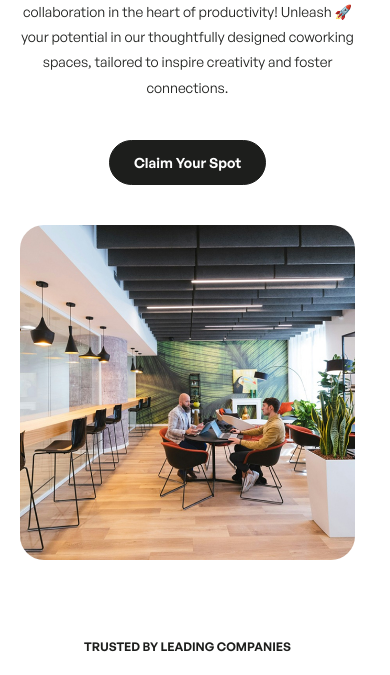
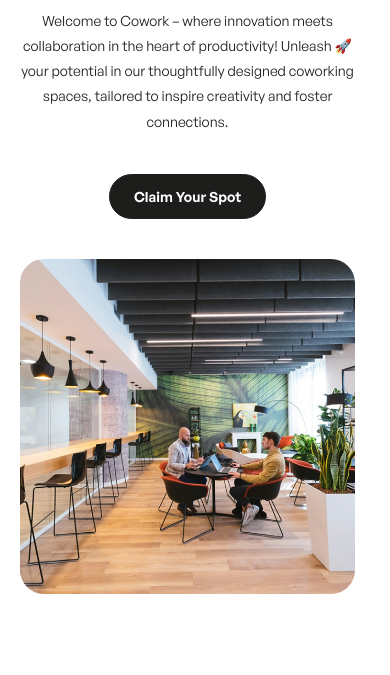
Before and after one commit to iamsabyrzhaslanuly/cowork, a website: page index.html in a window 390 px wide. Shown: the part 326-1001 px from the top of the page. Drawn offline with nearby package versions, Linux system fonts and the light colour scheme; files that its build step writes are made by us from their sources; files whose address does not match are found by name.

Commit message:
fix: update section padding variable for consistent responsive spacing

```diff
--- a/styles/base/_variables.scss
+++ b/styles/base/_variables.scss
@@ -30,10 +30,6 @@
   --header-height: 73px;
 
   @include tablet {
-    --section-padding-y: 70px;
-  }
-
-  @include mobile {
-    --section-padding-y: 30px;
+    --section-padding-y: 64px;
   }
 }
```
